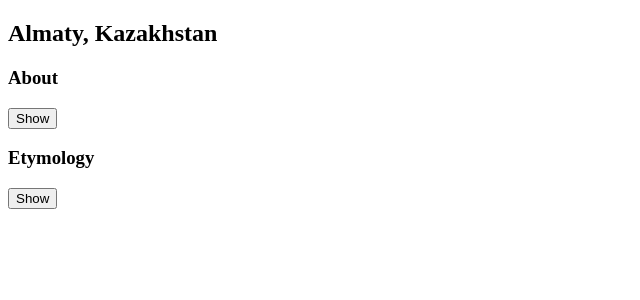
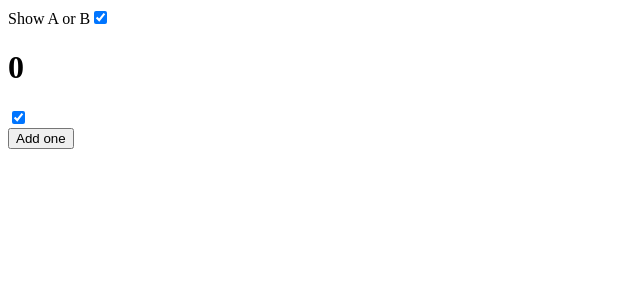
Before and after one commit to ndejoma/react-18-with-yarn, a React (Create React App) app: page / in a window 1280 px wide. Shown: the top 300 px of the page, without its empty margins (0-640 px from the left). Built offline with nearby package versions, Linux system fonts and the light colour scheme.

Commit message:
Preserving state

```diff
--- a/src/App.js
+++ b/src/App.js
@@ -3,6 +3,7 @@
 import { initialTravelPlan } from './places.js';
 import MailClient from './multiple-selection/MyApp.js';
 import SharingState from './sharing-state/SharingState.js';
+import CounterApp from './preserving-state/Counter.js';
 // const App = () => {
 // 	const [person, setPerson] = useImmer({
 // 		name: 'John Maina',
@@ -258,7 +259,9 @@
 			{/* <Picture /> */}
 			{/* <TravelPlan /> */}
 			{/* <MailClient /> */}
-			<SharingState />
+			{/* <SharingState />
+			 */}
+			<CounterApp />
 		</>
 	);
 };
--- a/src/preserving-state/Counter.js
+++ b/src/preserving-state/Counter.js
@@ -3,18 +3,39 @@
 import { useState } from 'react';
 
 export default function CounterApp() {
-	const counter = <Counter />;
+	const [showAB, setShowAB] = useState(true);
+
+	//get random key
+	const radKey = Math.floor(Math.random() * 1000000) + 1;
+
+	// const counter = <Counter key={radKey} />;
+	const counter = showAB ? <Counter /> : <ACounter />;
+
+	//toggleB
+	// const toggleB = () => {};
 	return (
 		<div>
-			{counter}
+			<div>
+				<label htmlFor='showB'>Show A or B</label>
+				<input
+					onChange={e => setShowAB(!showAB)}
+					checked={showAB}
+					type='checkbox'
+				/>
+			</div>
 			{counter}
 		</div>
 	);
 }
 
-function Counter() {
+function Counter({ children }) {
 	const [score, setScore] = useState(0);
 	const [hover, setHover] = useState(false);
+	const [isRendered, setIsRendered] = useState(true);
+
+	const handleRender = e => {
+		setIsRendered(e.target.checked);
+	};
 
 	let className = 'counter';
 	if (hover) {
@@ -26,8 +47,50 @@
 			className={className}
 			onPointerEnter={() => setHover(true)}
 			onPointerLeave={() => setHover(false)}>
-			<h1>{score}</h1>
+			<div>
+				<h1>{score}</h1>
+				<input
+					onChange={handleRender}
+					checked={isRendered}
+					type='checkbox'
+				/>
+			</div>
+			{children}
 			<button onClick={() => setScore(score + 1)}>Add one</button>
 		</div>
 	);
 }
+function ACounter({ children }) {
+	const [score, setScore] = useState(0);
+	const [hover, setHover] = useState(false);
+	const [isRendered, setIsRendered] = useState(true);
+
+	const handleRender = e => {
+		setIsRendered(e.target.checked);
+	};
+
+	let className = 'counter';
+	if (hover) {
+		className += ' hover';
+	}
+
+	return (
+		<div
+			className={className}
+			onPointerEnter={() => setHover(true)}
+			onPointerLeave={() => setHover(false)}>
+			<div>
+				<h1>{score}</h1>
+				<input
+					onChange={handleRender}
+					checked={isRendered}
+					type='checkbox'
+				/>
+			</div>
+			{children}
+			<button onClick={() => setScore(score + 1)}>Add one</button>
+		</div>
+	);
+}
+
+console.dir(Counter);
```
